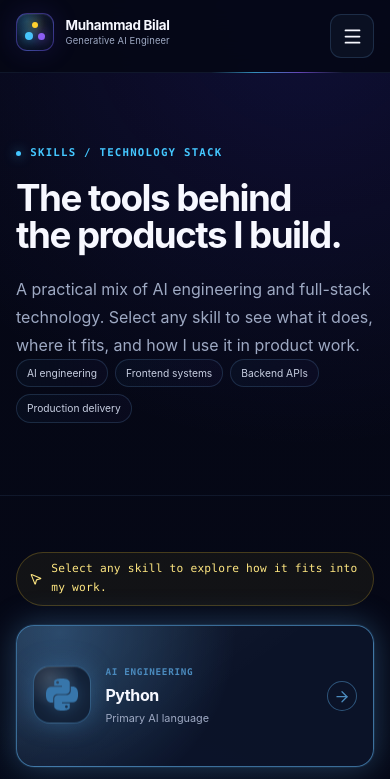
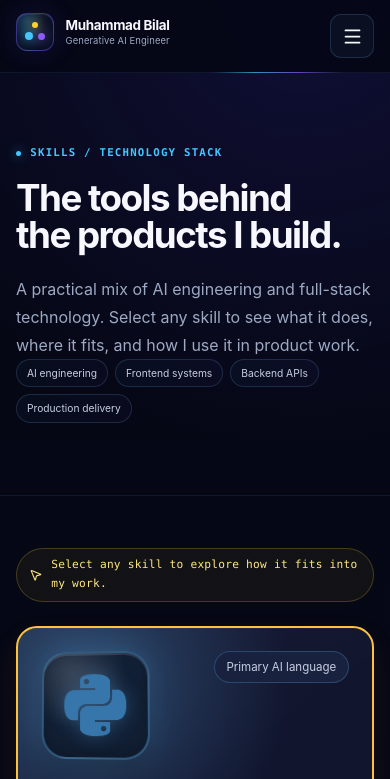
Before and after one commit to Bilal175-gif/Bilal-Portfolio, a Next.js app: page /skills in a window 390 px wide. Shown: the top 779 px of the page. Built offline with nearby package versions, Linux system fonts and the light colour scheme.

Commit message:
Match skills grid to card reference

```diff
--- a/app/globals.css
+++ b/app/globals.css
@@ -1696,20 +1696,20 @@ p {
 .skills-section {
   position: relative;
   overflow: hidden;
-  padding-top: clamp(3.5rem, 6vw, 5.5rem);
+  padding-top: clamp(3.25rem, 5vw, 5rem);
 }
 
 .skills-section::before {
   position: absolute;
   z-index: -1;
-  top: 1rem;
+  top: -3rem;
   left: 50%;
   width: min(90rem, 94vw);
-  height: 34rem;
+  height: 48rem;
   transform: translateX(-50%);
   background:
-    radial-gradient(circle at 14% 15%, rgba(0, 199, 165, 0.1), transparent 25rem),
-    radial-gradient(circle at 82% 18%, rgba(139, 92, 246, 0.12), transparent 28rem);
+    radial-gradient(circle at 12% 18%, rgba(39, 176, 255, 0.08), transparent 26rem),
+    radial-gradient(circle at 86% 16%, rgba(255, 157, 28, 0.08), transparent 28rem);
   content: "";
   pointer-events: none;
 }
@@ -1720,7 +1720,7 @@ p {
 
 .skills-explorer {
   display: grid;
-  gap: 1.2rem;
+  gap: 1.5rem;
 }
 
 .skills-explorer__hint {
@@ -1739,46 +1739,57 @@ p {
 }
 
 .skills-explorer__layout {
-  display: grid;
-  gap: 1rem;
-  align-items: start;
+  min-width: 0;
 }
 
 .skill-picker {
   display: grid;
-  gap: 0.85rem;
+  gap: 1.25rem;
 }
 
 .skill-tile {
   --skill-color: var(--accent);
   --skill-glow: rgba(68, 199, 255, 0.36);
   position: relative;
-  display: grid;
+  display: flex;
   min-width: 0;
-  min-height: 142px;
+  min-height: 390px;
   cursor: pointer;
-  grid-template-columns: auto minmax(0, 1fr) auto;
-  align-items: center;
-  gap: 0.9rem;
+  flex-direction: column;
+  align-items: stretch;
   overflow: hidden;
-  border: 1px solid var(--border);
-  border-radius: 18px;
+  border: 2px solid rgba(255, 173, 24, 0.88);
+  border-radius: 21px;
   background:
-    radial-gradient(circle at 15% 8%, var(--skill-glow), transparent 9rem),
-    linear-gradient(145deg, rgba(255, 255, 255, 0.025), transparent 45%),
-    rgba(9, 15, 32, 0.86);
+    radial-gradient(circle at 18% 14%, var(--skill-glow), transparent 13rem),
+    linear-gradient(145deg, rgba(255, 255, 255, 0.035), transparent 46%),
+    #11152e;
   color: var(--foreground);
-  padding: 1rem;
+  padding: clamp(1.45rem, 2.2vw, 2rem);
   text-align: left;
   opacity: 0;
   animation: skillTileIn 420ms cubic-bezier(0.22, 1, 0.36, 1) forwards;
   animation-delay: calc(var(--skill-index) * 34ms);
-  box-shadow: inset 0 1px 0 rgba(255, 255, 255, 0.025);
+  box-shadow:
+    inset 0 1px 0 rgba(255, 255, 255, 0.045),
+    0 14px 30px rgba(255, 116, 24, 0.1);
   transition:
     transform 180ms ease,
     border-color 180ms ease,
-    box-shadow 180ms ease,
-    background-color 180ms ease;
+    box-shadow 180ms ease;
+}
+
+.skill-tile::before {
+  position: absolute;
+  right: -5rem;
+  bottom: -7rem;
+  width: 15rem;
+  height: 15rem;
+  border-radius: 999px;
+  background: radial-gradient(circle, var(--skill-glow), transparent 68%);
+  content: "";
+  opacity: 0.32;
+  pointer-events: none;
 }
 
 .skill-tile::after {
@@ -1797,11 +1808,12 @@ p {
 }
 
 .skill-tile:hover {
-  transform: translateY(-4px);
-  border-color: color-mix(in srgb, var(--skill-color) 52%, transparent);
+  transform: translateY(-5px);
+  border-color: #ffc23d;
   box-shadow:
-    0 15px 36px rgba(0, 0, 0, 0.24),
-    0 0 28px var(--skill-glow);
+    0 18px 42px rgba(0, 0, 0, 0.3),
+    0 0 24px rgba(255, 153, 25, 0.22),
+    0 0 38px color-mix(in srgb, var(--skill-glow) 64%, transparent);
 }
 
 .skill-tile:hover::after {
@@ -1809,14 +1821,15 @@ p {
 }
 
 .skill-tile[data-active="true"] {
-  border-color: color-mix(in srgb, var(--skill-color) 74%, transparent);
-  background:
-    radial-gradient(circle at 12% 5%, var(--skill-glow), transparent 11rem),
-    linear-gradient(145deg, rgba(255, 255, 255, 0.045), transparent 54%),
-    rgba(12, 20, 42, 0.96);
-  box-shadow:
-    0 0 0 1px color-mix(in srgb, var(--skill-color) 12%, transparent),
-    0 0 32px var(--skill-glow);
+  border-color: #ffc23d;
+}
+
+.skill-tile__top {
+  display: flex;
+  min-height: 112px;
+  align-items: flex-start;
+  justify-content: space-between;
+  gap: 1rem;
 }
 
 .skill-tile__logo,
@@ -1835,15 +1848,22 @@ p {
 }
 
 .skill-tile__logo {
-  width: 58px;
-  height: 58px;
-  border-radius: 17px;
+  width: 108px;
+  height: 108px;
+  transform: perspective(240px) rotateX(2deg) rotateY(-4deg);
+  border-width: 2px;
+  border-radius: 25px;
+  box-shadow:
+    inset 0 2px 0 rgba(255, 255, 255, 0.12),
+    inset 0 -8px 18px rgba(0, 0, 0, 0.22),
+    0 12px 22px rgba(0, 0, 0, 0.26),
+    0 0 30px var(--skill-glow);
 }
 
 .skill-tile__logo img,
 .skill-detail__logo img {
-  width: 58%;
-  height: 58%;
+  width: 60%;
+  height: 60%;
   object-fit: contain;
   filter: drop-shadow(0 0 9px var(--skill-glow));
 }
@@ -1853,69 +1873,112 @@ p {
   filter: brightness(0) invert(1) drop-shadow(0 0 9px var(--skill-glow));
 }
 
-.skill-tile[data-active="true"] .skill-tile__logo {
+.skill-tile:hover .skill-tile__logo {
   animation: activeSkillFloat 3.4s ease-in-out infinite;
 }
 
+.skill-tile__badge {
+  display: inline-flex;
+  max-width: 55%;
+  align-items: center;
+  border: 1px solid color-mix(in srgb, var(--skill-color) 36%, transparent);
+  border-radius: 999px;
+  background: color-mix(in srgb, var(--skill-color) 10%, #121631);
+  color: var(--muted-strong);
+  font-size: 0.72rem;
+  line-height: 1.25;
+  padding: 0.48rem 0.72rem;
+  text-align: center;
+}
+
 .skill-tile__copy {
-  display: grid;
+  display: flex;
   min-width: 0;
-  gap: 0.14rem;
+  flex-direction: column;
+  margin-top: 1.5rem;
 }
 
 .skill-tile__copy small {
-  overflow: hidden;
   color: var(--skill-color);
   font-family: var(--font-mono);
-  font-size: 0.58rem;
+  font-size: 0.65rem;
   font-weight: 750;
-  letter-spacing: 0.075em;
-  text-overflow: ellipsis;
+  letter-spacing: 0.095em;
   text-transform: uppercase;
-  white-space: nowrap;
 }
 
 .skill-tile__copy strong {
+  margin-top: 0.45rem;
+  font-size: clamp(1.45rem, 2vw, 1.8rem);
+  letter-spacing: -0.035em;
+  line-height: 1.15;
+}
+
+.skill-tile__copy > span {
+  display: -webkit-box;
+  margin-top: 0.85rem;
+  color: var(--muted);
+  font-size: 0.94rem;
+  line-height: 1.65;
+  -webkit-box-orient: vertical;
+  -webkit-line-clamp: 2;
   overflow: hidden;
-  font-size: 1rem;
-  letter-spacing: -0.025em;
-  text-overflow: ellipsis;
-  white-space: nowrap;
-}
-
-.skill-tile__copy > span {
-  overflow: hidden;
-  color: var(--muted);
-  font-size: 0.68rem;
-  text-overflow: ellipsis;
-  white-space: nowrap;
-}
-
-.skill-tile__arrow {
-  display: grid;
-  width: 30px;
-  height: 30px;
-  place-items: center;
-  border: 1px solid var(--border);
-  border-radius: 999px;
-  color: var(--muted);
+}
+
+.skill-tile__action {
+  display: inline-flex;
+  width: fit-content;
+  align-items: center;
+  gap: 0.55rem;
+  margin-top: auto;
+  color: #49baff;
+  font-size: 0.94rem;
+  font-weight: 750;
+  padding-top: 1.35rem;
   transition:
-    transform 160ms ease,
-    border-color 160ms ease,
-    color 160ms ease;
-}
-
-.skill-tile:hover .skill-tile__arrow,
-.skill-tile[data-active="true"] .skill-tile__arrow {
-  transform: rotate(45deg);
-  border-color: color-mix(in srgb, var(--skill-color) 55%, transparent);
-  color: var(--skill-color);
+    color 160ms ease,
+    gap 160ms ease;
+}
+
+.skill-tile:hover .skill-tile__action {
+  gap: 0.78rem;
+  color: #8dd7ff;
+}
+
+.skill-detail-backdrop {
+  position: fixed;
+  z-index: 149;
+  inset: 0;
+  display: block;
+  visibility: hidden;
+  cursor: default;
+  border: 0;
+  background: rgba(2, 4, 14, 0.76);
+  opacity: 0;
+  backdrop-filter: blur(10px);
+  pointer-events: none;
+  transition:
+    opacity 180ms ease,
+    visibility 180ms ease;
+}
+
+.skill-detail-backdrop[data-open="true"] {
+  visibility: visible;
+  opacity: 1;
+  pointer-events: auto;
 }
 
 .skill-detail {
   --skill-color: var(--accent);
   --skill-glow: rgba(68, 199, 255, 0.36);
-  position: relative;
+  position: fixed;
+  z-index: 150;
+  top: 50%;
+  left: 50%;
+  width: min(760px, calc(100% - 2rem));
+  max-height: min(88svh, 760px);
+  visibility: hidden;
+  transform: translate(-50%, -46%) scale(0.97);
   overflow: hidden;
   border: 1px solid color-mix(in srgb, var(--skill-color) 48%, transparent);
   border-radius: 24px;
@@ -1927,12 +1990,44 @@ p {
     0 22px 80px rgba(0, 0, 0, 0.3),
     0 0 44px color-mix(in srgb, var(--skill-glow) 56%, transparent);
   padding: clamp(1.3rem, 3vw, 2rem);
-  animation: skillDetailIn 240ms ease-out both;
-}
-
-.skill-detail-backdrop,
+  opacity: 0;
+  pointer-events: none;
+  transition:
+    transform 220ms cubic-bezier(0.22, 1, 0.36, 1),
+    opacity 180ms ease,
+    visibility 220ms ease;
+}
+
+.skill-detail[data-open="true"] {
+  visibility: visible;
+  transform: translate(-50%, -50%) scale(1);
+  overflow-y: auto;
+  opacity: 1;
+  pointer-events: auto;
+}
+
 .skill-detail__close {
-  display: none;
+  position: absolute;
+  z-index: 2;
+  top: 1rem;
+  right: 1rem;
+  display: grid;
+  width: 38px;
+  height: 38px;
+  cursor: pointer;
+  place-items: center;
+  border: 1px solid var(--border);
+  border-radius: 999px;
+  background: rgba(5, 8, 19, 0.82);
+  color: var(--muted-strong);
+  transition:
+    border-color 150ms ease,
+    color 150ms ease;
+}
+
+.skill-detail__close:hover {
+  border-color: color-mix(in srgb, var(--skill-color) 52%, transparent);
+  color: var(--skill-color);
 }
 
 .skill-detail::before {
@@ -1951,6 +2046,7 @@ p {
   grid-template-columns: auto minmax(0, 1fr);
   align-items: center;
   gap: 1rem;
+  padding-right: 3rem;
 }
 
 .skill-detail__logo {
@@ -2051,17 +2147,6 @@ p {
 @keyframes skillTileIn {
   from {
     transform: translateY(12px);
-    opacity: 0;
-  }
-  to {
-    transform: translateY(0);
-    opacity: 1;
-  }
-}
-
-@keyframes skillDetailIn {
-  from {
-    transform: translateY(8px);
     opacity: 0;
   }
   to {
@@ -2449,10 +2534,6 @@ p {
 }
 
 @media (min-width: 520px) {
-  .skill-picker {
-    grid-template-columns: repeat(2, minmax(0, 1fr));
-  }
-
   .hero-facts {
     grid-template-columns: repeat(2, minmax(0, 1fr));
   }
@@ -2483,7 +2564,7 @@ p {
   }
 }
 
-@media (max-width: 1099px) {
+@media (max-width: 719px) {
   .skill-detail-backdrop {
     position: fixed;
     z-index: 149;
@@ -2510,9 +2591,11 @@ p {
   .skill-detail {
     position: fixed;
     z-index: 150;
+    top: auto;
     right: max(0.75rem, env(safe-area-inset-right));
     bottom: max(0.75rem, env(safe-area-inset-bottom));
     left: max(0.75rem, env(safe-area-inset-left));
+    width: auto;
     max-height: min(86svh, 720px);
     visibility: hidden;
     transform: translateY(calc(100% + 2rem)) scale(0.98);
@@ -2555,6 +2638,10 @@ p {
 }
 
 @media (min-width: 720px) {
+  .skill-picker {
+    grid-template-columns: repeat(2, minmax(0, 1fr));
+  }
+
   .container {
     width: min(var(--container), calc(100% - 3rem));
   }
@@ -2602,10 +2689,6 @@ p {
 }
 
 @media (min-width: 900px) {
-  .skill-picker {
-    grid-template-columns: repeat(3, minmax(0, 1fr));
-  }
-
   .project-grid {
     grid-template-columns: repeat(2, minmax(0, 1fr));
   }
@@ -2633,6 +2716,10 @@ p {
 }
 
 @media (min-width: 1040px) {
+  .skill-picker {
+    grid-template-columns: repeat(3, minmax(0, 1fr));
+  }
+
   .site-header__inner {
     min-height: 76px;
   }
@@ -2709,22 +2796,6 @@ p {
   }
 }
 
-@media (min-width: 1100px) {
-  .skills-explorer__layout {
-    grid-template-columns: minmax(0, 1.5fr) minmax(350px, 0.72fr);
-  }
-
-  .skill-picker {
-    grid-template-columns: repeat(2, minmax(0, 1fr));
-  }
-
-  .skill-detail {
-    position: sticky;
-    top: 96px;
-    min-height: 540px;
-  }
-}
-
 @media (min-width: 1280px) {
   .container {
     width: min(var(--container), calc(100% - 4rem));
--- a/components/skills-explorer.tsx
+++ b/components/skills-explorer.tsx
@@ -1,7 +1,7 @@
 "use client";
 
 import { ArrowUpRight, Check, MousePointer2, X } from "lucide-react";
-import { useEffect, useState } from "react";
+import { useEffect, useRef, useState } from "react";
 import type { CSSProperties } from "react";
 
 import type { Skill } from "@/content/site";
@@ -15,18 +15,42 @@ type SkillStyle = CSSProperties & {
 export function SkillsExplorer({ skills }: { skills: readonly Skill[] }) {
   const [activeId, setActiveId] = useState(skills[0]?.id ?? "");
   const [detailOpen, setDetailOpen] = useState(false);
+  const closeButtonRef = useRef<HTMLButtonElement>(null);
   const activeSkill = skills.find((skill) => skill.id === activeId) ?? skills[0];
+
+  const closeDetail = () => {
+    setDetailOpen(false);
+    window.setTimeout(() => {
+      document
+        .querySelector<HTMLButtonElement>(
+          `.skill-tile[data-skill-id="${activeId}"]`,
+        )
+        ?.focus();
+    }, 0);
+  };
 
   useEffect(() => {
     const closeOnEscape = (event: KeyboardEvent) => {
       if (event.key === "Escape") {
-        setDetailOpen(false);
+        closeDetail();
       }
     };
 
     window.addEventListener("keydown", closeOnEscape);
     return () => window.removeEventListener("keydown", closeOnEscape);
-  }, []);
+  });
+
+  useEffect(() => {
+    if (!detailOpen) return;
+
+    closeButtonRef.current?.focus();
+    const previousOverflow = document.documentElement.style.overflow;
+    document.documentElement.style.overflow = "hidden";
+
+    return () => {
+      document.documentElement.style.overflow = previousOverflow;
+    };
+  }, [detailOpen]);
 
   if (!activeSkill) {
     return null;
@@ -64,18 +88,22 @@ export function SkillsExplorer({ skills }: { skills: readonly Skill[] }) {
                 style={style}
                 type="button"
               >
-                <span className="skill-tile__logo">
-                  {/* Brand SVGs are decorative because the visible label names each skill. */}
-                  {/* eslint-disable-next-line @next/next/no-img-element */}
-                  <img alt="" height="34" src={skill.logo} width="34" />
+                <span className="skill-tile__top">
+                  <span className="skill-tile__logo">
+                    {/* Brand SVGs are decorative because the visible label names each skill. */}
+                    {/* eslint-disable-next-line @next/next/no-img-element */}
+                    <img alt="" height="64" src={skill.logo} width="64" />
+                  </span>
+                  <span className="skill-tile__badge">{skill.status}</span>
                 </span>
                 <span className="skill-tile__copy">
                   <small>{skill.category}</small>
                   <strong>{skill.name}</strong>
-                  <span>{skill.status}</span>
+                  <span>{skill.summary}</span>
                 </span>
-                <span className="skill-tile__arrow" aria-hidden="true">
-                  <ArrowUpRight size={17} strokeWidth={1.8} />
+                <span className="skill-tile__action">
+                  Explore skill
+                  <ArrowUpRight aria-hidden="true" size={18} strokeWidth={1.9} />
                 </span>
               </button>
             );
@@ -86,17 +114,20 @@ export function SkillsExplorer({ skills }: { skills: readonly Skill[] }) {
           aria-label="Close selected skill details"
           className="skill-detail-backdrop"
           data-open={detailOpen}
-          onClick={() => setDetailOpen(false)}
+          onClick={closeDetail}
           type="button"
         />
 
         <article
+          aria-label={`${activeSkill.name} details`}
           aria-live="polite"
+          aria-modal="true"
           className="skill-detail"
           data-open={detailOpen}
           data-skill-id={activeSkill.id}
           id="selected-skill-detail"
           key={activeSkill.id}
+          role="dialog"
           style={
             {
               "--skill-color": activeSkill.color,
@@ -107,7 +138,8 @@ export function SkillsExplorer({ skills }: { skills: readonly Skill[] }) {
           <button
             aria-label="Close skill details"
             className="skill-detail__close"
-            onClick={() => setDetailOpen(false)}
+            onClick={closeDetail}
+            ref={closeButtonRef}
             type="button"
           >
             <X aria-hidden="true" size={18} />
```
